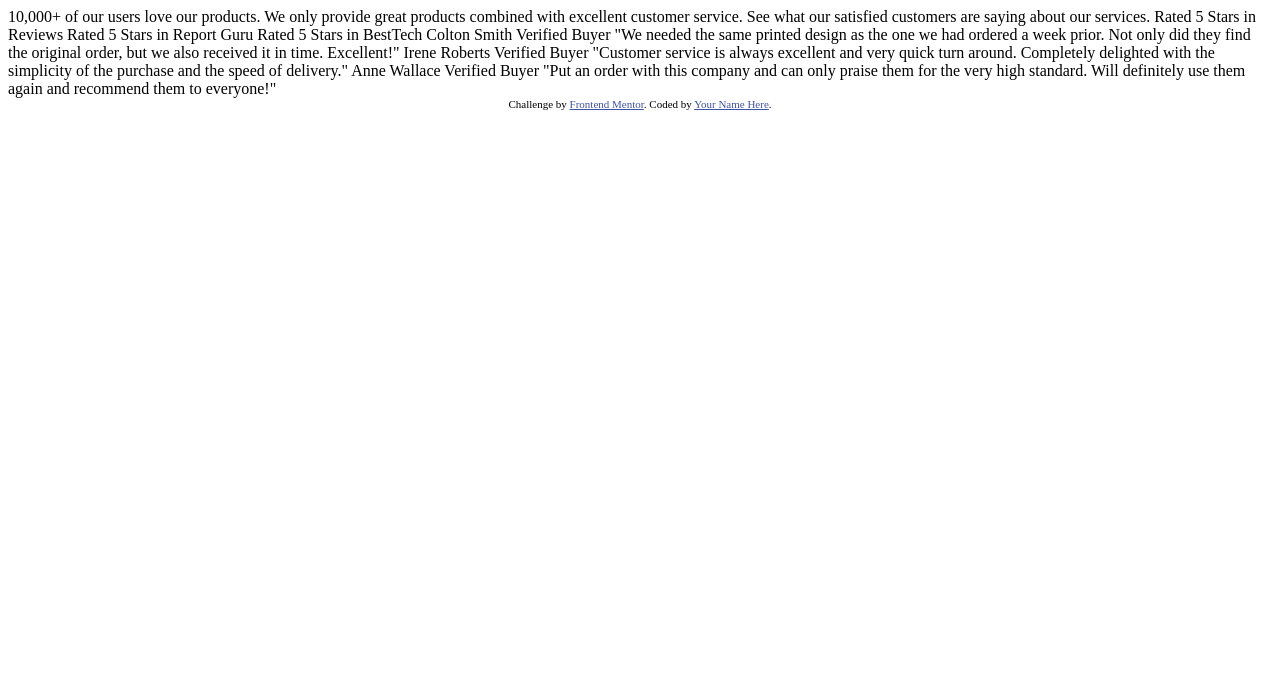
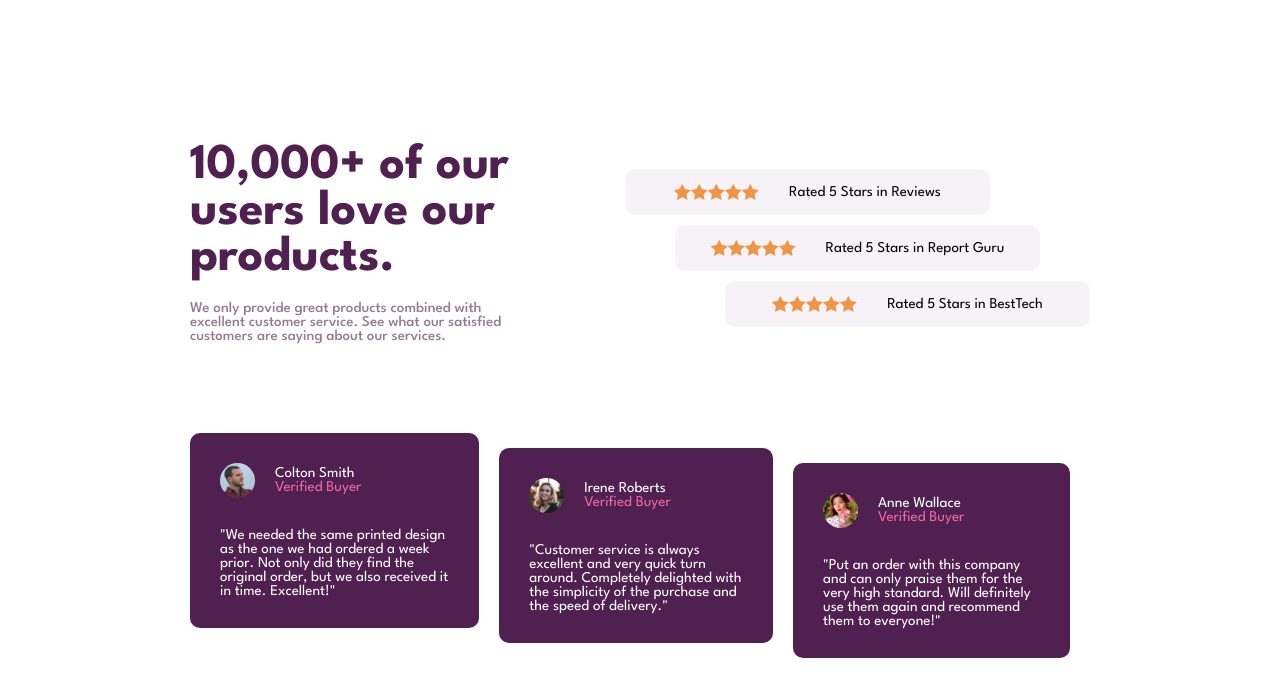
Before and after one commit to MamunAG/FM-social-proof-section, a plain HTML site: page index.html in a window 1280 px wide. Drawn offline with Linux system fonts and the light colour scheme.

Commit message:
desktop view complete

```diff
--- a/index.html
+++ b/index.html
@@ -11,51 +11,99 @@
       sizes="32x32"
       href="./images/favicon-32x32.png"
     />
-
+    <link rel="preconnect" href="https://fonts.googleapis.com" />
+    <link rel="preconnect" href="https://fonts.gstatic.com" crossorigin />
+    <link
+      href="https://fonts.googleapis.com/css2?family=League+Spartan:wght@100..900&display=swap"
+      rel="stylesheet"
+    />
+    <link rel="stylesheet" href="style.css" />
     <title>Frontend Mentor | Social proof section</title>
-
-    <!-- Feel free to remove these styles or customise in your own stylesheet 👍 -->
-    <style>
-      .attribution {
-        font-size: 11px;
-        text-align: center;
-      }
-      .attribution a {
-        color: hsl(228, 45%, 44%);
-      }
-    </style>
   </head>
   <body>
-    10,000+ of our users love our products.
-
-    We only provide great products combined with excellent customer service.
-    See what our satisfied customers are saying about our services.
-
-    Rated 5 Stars in Reviews
-    Rated 5 Stars in Report Guru
-    Rated 5 Stars in BestTech
-
-    Colton Smith
-    Verified Buyer
-    "We needed the same printed design as the one we had ordered a week prior.
-    Not only did they find the original order, but we also received it in time.
-    Excellent!"
-
-    Irene Roberts
-    Verified Buyer
-    "Customer service is always excellent and very quick turn around. Completely
-    delighted with the simplicity of the purchase and the speed of delivery."
-
-    Anne Wallace
-    Verified Buyer
-    "Put an order with this company and can only praise them for the very high
-    standard. Will definitely use them again and recommend them to everyone!"
-
-    <div class="attribution">
-      Challenge by
-      <a href="https://www.frontendmentor.io?ref=challenge" target="_blank"
-        >Frontend Mentor</a
-      >. Coded by <a href="#">Your Name Here</a>.
+    <div class="container">
+      <!-- section:Rating -->
+      <div class="rating">
+        <div class="rating-left">
+          <h1>10,000+ of our users love our products.</h1>
+          <p>
+            We only provide great products combined with excellent customer
+            service. See what our satisfied customers are saying about our
+            services.
+          </p>
+        </div>
+        <div class="rating-right">
+          <div>
+            <img src="/images/icon-star.svg" alt="" />
+            <img src="/images/icon-star.svg" alt="" />
+            <img src="/images/icon-star.svg" alt="" />
+            <img src="/images/icon-star.svg" alt="" />
+            <img src="/images/icon-star.svg" alt="" />
+            <p>Rated 5 Stars in Reviews</p>
+          </div>
+          <div>
+            <img src="/images/icon-star.svg" alt="" />
+            <img src="/images/icon-star.svg" alt="" />
+            <img src="/images/icon-star.svg" alt="" />
+            <img src="/images/icon-star.svg" alt="" />
+            <img src="/images/icon-star.svg" alt="" />
+            <p>Rated 5 Stars in Report Guru</p>
+          </div>
+          <div>
+            <img src="/images/icon-star.svg" alt="" />
+            <img src="/images/icon-star.svg" alt="" />
+            <img src="/images/icon-star.svg" alt="" />
+            <img src="/images/icon-star.svg" alt="" />
+            <img src="/images/icon-star.svg" alt="" />
+            <p>Rated 5 Stars in BestTech</p>
+          </div>
+        </div>
+      </div>
+      <!-- section:Profile -->
+      <div class="review">
+        <div class="card">
+          <div class="card-header">
+            <img src="/images/image-colton.jpg" alt="" />
+            <div>
+              <p>Colton Smith</p>
+              <p>Verified Buyer</p>
+            </div>
+          </div>
+          <p>
+            "We needed the same printed design as the one we had ordered a week
+            prior. Not only did they find the original order, but we also
+            received it in time. Excellent!"
+          </p>
+        </div>
+        <div class="card">
+          <div class="card-header">
+            <img src="/images/image-irene.jpg" alt="" />
+            <div>
+              <p>Irene Roberts</p>
+              <p>Verified Buyer</p>
+            </div>
+          </div>
+          <p>
+            "Customer service is always excellent and very quick turn around.
+            Completely delighted with the simplicity of the purchase and the
+            speed of delivery."
+          </p>
+        </div>
+        <div class="card">
+          <div class="card-header">
+            <img src="/images/image-anne.jpg" alt="" />
+            <div>
+              <p>Anne Wallace</p>
+              <p>Verified Buyer</p>
+            </div>
+          </div>
+          <p>
+            "Put an order with this company and can only praise them for the
+            very high standard. Will definitely use them again and recommend
+            them to everyone!"
+          </p>
+        </div>
+      </div>
     </div>
   </body>
 </html>
--- /dev/null
+++ b/style.css
@@ -0,0 +1,150 @@
+:root {
+    --VeryDarkMagenta: hsl(300, 43%, 22%);
+    --SoftPink: hsl(333, 80%, 67%);
+    --DarkGrayishMagenta: hsl(303, 10%, 53%);
+    --LightGrayishMagenta: hsl(300, 24%, 96%);
+    --White: hsl(0, 0%, 100%);
+
+    --FontSize: 15px;
+}
+
+*,
+*::before,
+*::after {
+    margin: 0;
+    padding: 0;
+    list-style: none;
+    text-decoration: none;
+    box-sizing: border-box;
+}
+
+body,
+html {
+    height: 100%;
+    font-size: var(--FontSize);
+}
+
+body {
+    font-family: "League Spartan", sans-serif;
+    font-optical-sizing: auto;
+    font-weight: 400;
+    font-style: normal;
+}
+
+body,
+.container,
+.rating,
+.rating-left,
+.rating-right div,
+.review,
+.card-header {
+    display: flex;
+    justify-content: center;
+    align-items: center;
+}
+
+.container {
+    width: 900px;
+    flex-direction: column;
+    /* border: 1px solid aqua; */
+}
+
+.rating {
+    margin-bottom: 40px;
+}
+
+.rating-left {
+    flex-direction: column;
+    flex-basis: 40%;
+}
+
+.rating-right {
+    box-sizing: border-box;
+    display: flex;
+    justify-content: center;
+    align-items: flex-start;
+    flex-direction: column;
+    flex-basis: 60%;
+    padding-left: 100px;
+    /* background-color: aqua; */
+}
+
+.rating-right div p {
+    margin-left: 30px;
+}
+
+.rating-left h1 {
+    font-size: 50px;
+    font-weight: 700;
+    color: var(--VeryDarkMagenta);
+    margin-bottom: 20px;
+}
+
+.rating-left p {
+    font-size: var(--FontSize);
+    color: var(--DarkGrayishMagenta);
+    margin-bottom: 20px;
+    font-weight: 500;
+}
+
+.rating-right div {
+    flex-direction: row;
+
+    background-color: var(--LightGrayishMagenta);
+    padding: 15px 15px;
+    border-radius: 10px;
+    margin-bottom: 10px;
+
+    width: 365px;
+}
+
+.rating-right div:nth-child(2) {
+    margin-left: 50px;
+}
+
+.rating-right div:nth-child(3) {
+    margin-left: 100px;
+}
+
+.card {
+    background-color: var(--VeryDarkMagenta);
+    margin-right: 20px;
+    border-radius: 10px;
+    padding: 30px;
+}
+
+.card-header {
+    flex-wrap: wrap;
+    justify-content: flex-start;
+    margin-bottom: 30px;
+}
+
+.card-header img {
+    width: 35px;
+    height: 35px;
+    border-radius: 50%;
+}
+
+.card-header div {
+    padding-left: 20px;
+}
+
+.card-header p:first-child {
+    color: var(--White);
+}
+
+.card-header p:last-child {
+    color: var(--SoftPink);
+}
+
+.card p {
+    color: var(--White);
+}
+
+.card:nth-child(2) {
+    margin-top: 30px;
+}
+
+.card:nth-child(3) {
+    margin-top: 60px;
+}
```
